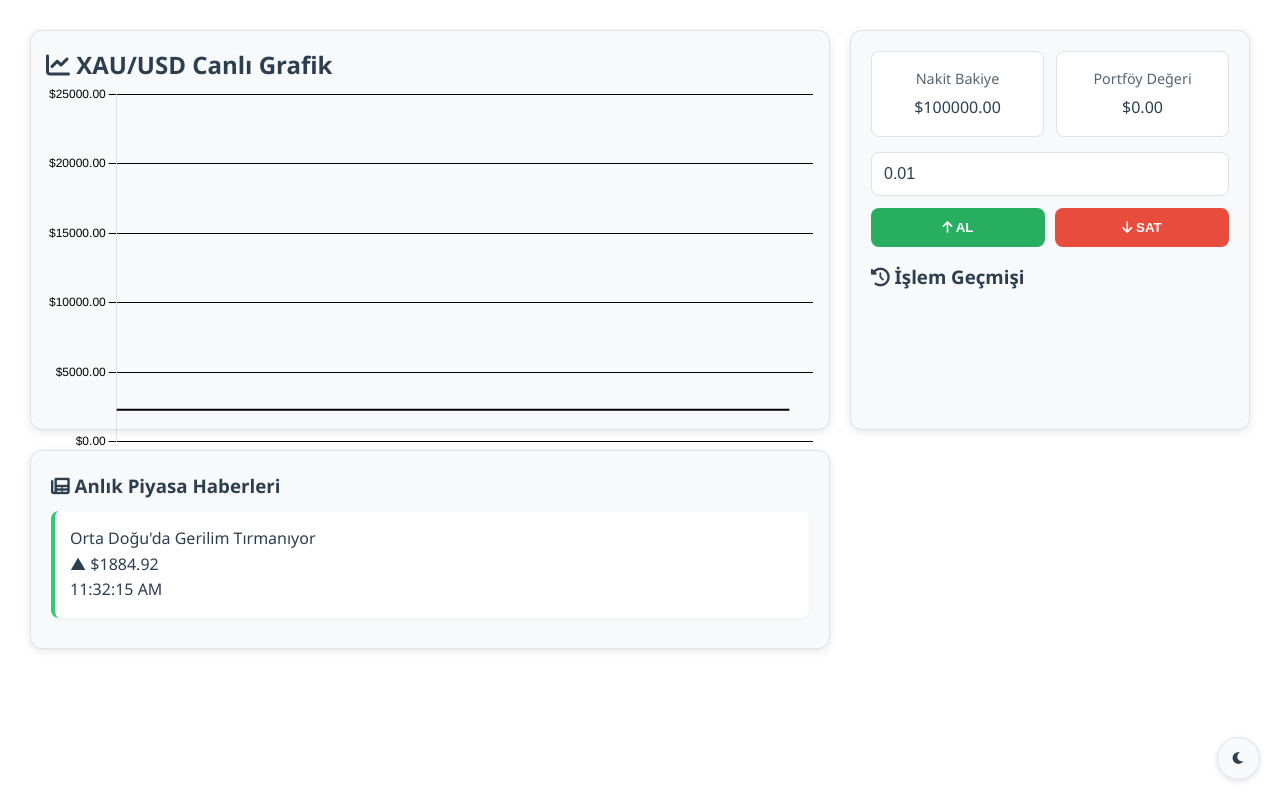
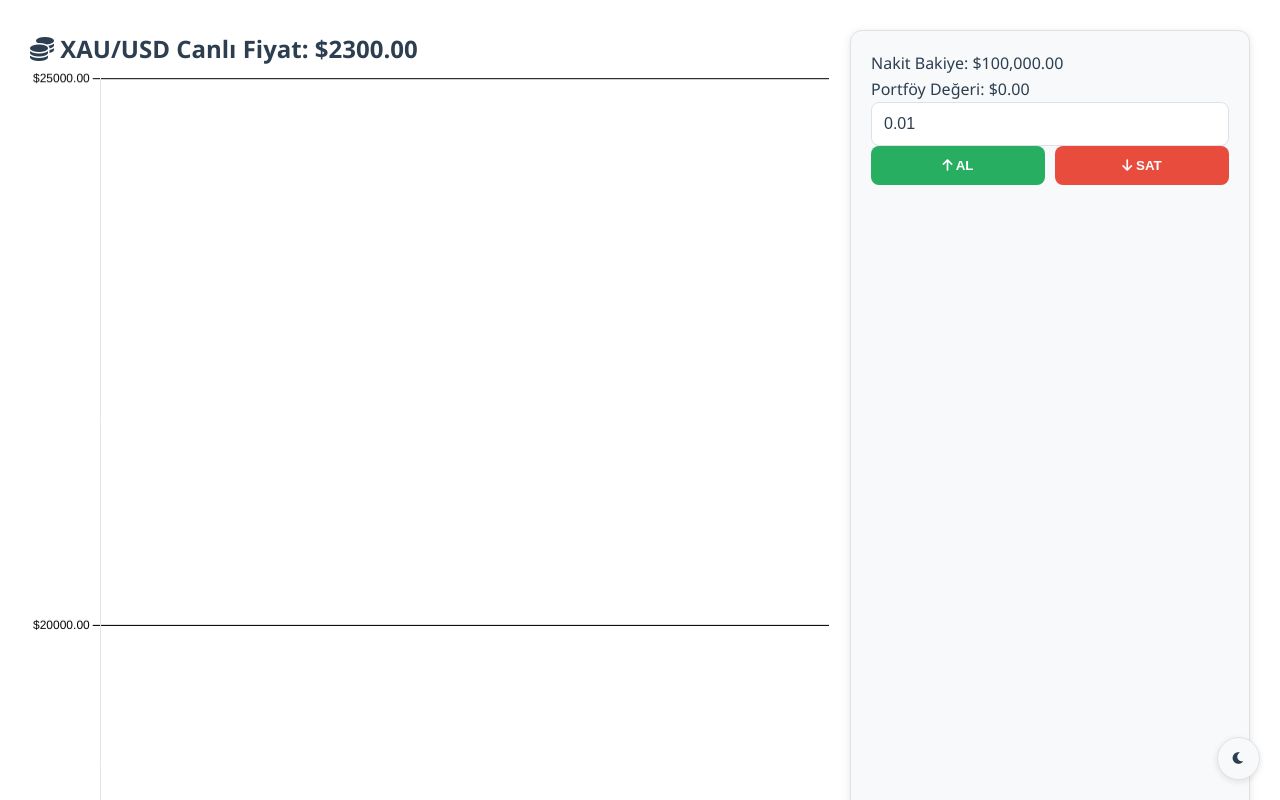
Before and after one commit to xibrahim242/trade, a plain HTML site: page index.html in a window 1280 px wide. Shown: the top 800 px of the page. Drawn offline with nearby package versions, Linux system fonts and the light colour scheme.

Commit message:
index.html

```diff
--- a/index.html
+++ b/index.html
@@ -2,51 +2,45 @@
 <html lang="tr">
 <head>
     <meta charset="UTF-8">
-    <meta name="viewport" content="width=device-width, initial-scale=1.0, maximum-scale=5.0">
-    <title>Profesyonel XAU/USD Simülatörü</title>
+    <meta name="viewport" content="width=device-width, initial-scale=1.0">
+    <title>XAU/USD Trading Simülatörü</title>
     <link rel="stylesheet" href="https://cdnjs.cloudflare.com/ajax/libs/font-awesome/6.0.0/css/all.min.css">
     <link rel="stylesheet" href="style.css">
 </head>
 <body>
     <button class="theme-toggle" onclick="toggleTheme()">
-        <i class="fas fa-moon light-icon"></i>
-        <i class="fas fa-sun dark-icon"></i>
+        <i class="fas fa-moon"></i>
     </button>
 
     <div class="container">
-        <div class="chart-box">
-            <h2><i class="fas fa-chart-line"></i> XAU/USD Canlı Grafik</h2>
+        <div class="chart-container">
+            <h2><i class="fas fa-coins"></i> XAU/USD Canlı Fiyat: <span id="currentPrice">$2300.00</span></h2>
             <canvas id="priceChart"></canvas>
         </div>
 
         <div class="trading-panel">
-            <div class="market-data">
-                <div class="market-item">
-                    <div>Nakit Bakiye</div>
-                    <div class="cash-balance">$100,000.00</div>
+            <div class="portfolio-info">
+                <div class="portfolio-item">
+                    <span>Nakit Bakiye:</span>
+                    <span id="cashBalance">$100,000.00</span>
                 </div>
-                <div class="market-item">
-                    <div>Portföy Değeri</div>
-                    <div class="portfolio-value">$0.00</div>
+                <div class="portfolio-item">
+                    <span>Portföy Değeri:</span>
+                    <span id="portfolioValue">$0.00</span>
                 </div>
             </div>
 
-            <div class="order-form">
+            <div class="trade-form">
                 <input type="number" id="quantity" min="0.01" step="0.01" value="0.01" placeholder="Ons Miktarı">
                 <div class="btn-group">
                     <button class="btn-buy" onclick="placeOrder('buy')"><i class="fas fa-arrow-up"></i> AL</button>
                     <button class="btn-sell" onclick="placeOrder('sell')"><i class="fas fa-arrow-down"></i> SAT</button>
                 </div>
             </div>
-
-            <div class="transaction-history">
-                <h3><i class="fas fa-history"></i> İşlem Geçmişi</h3>
-                <div id="historyList"></div>
-            </div>
         </div>
 
         <div class="news-container">
-            <h3><i class="fas fa-newspaper"></i> Anlık Piyasa Haberleri</h3>
+            <h3><i class="fas fa-bullhorn"></i> Anlık Haberler</h3>
             <div id="newsFeed"></div>
         </div>
     </div>
```
